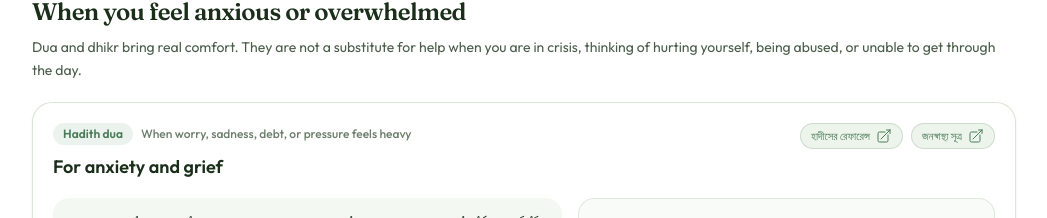
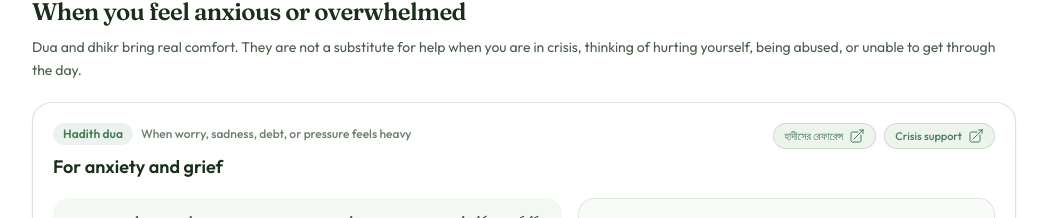
Before and after one commit to Niaz-Ul-Haque/revert-guide, a Next.js app: page /bn/dua-dhikr in a window 1280 px wide. Shown: the part 4119-4337 px from the top of the page, without its empty margins (116-1163 px from the left). Built offline with nearby package versions, Linux system fonts and the light colour scheme; no server answers.

Commit message:
fix(CHG-001): remove US crisis sources from the dua and dhikr pages and the source registry

```diff
--- a/app/[locale]/dua-dhikr/page.tsx
+++ b/app/[locale]/dua-dhikr/page.tsx
@@ -46,7 +46,7 @@ const pageSourceIds = [
   "sunnah-bukhari-anxiety-grief",
   "sunnah-ibnmajah-beneficial-knowledge",
   "darussalam",
-  "988-lifeline",
+  "988-canada",
 ];
 
 export function generateMetadata({ params }: { params: { locale: Locale } }) {
--- a/locales/en/sources.json
+++ b/locales/en/sources.json
@@ -238,54 +238,6 @@
     "accessed": "2026-06-03",
     "reviewStatus": "source-checked",
     "note": "Cited for the safety note that anyone facing harm should get trusted professional or local support before disclosing."
-  },
-  {
-    "id": "988-lifeline",
-    "title": "988 Suicide & Crisis Lifeline",
-    "organization": "988 Lifeline",
-    "category": "mental-health",
-    "url": "https://988lifeline.org/",
-    "sourceType": "Crisis support",
-    "label": "Public health source",
-    "accessed": "2026-06-03",
-    "reviewStatus": "source-checked",
-    "note": "The official crisis line for people in distress in the United States."
-  },
-  {
-    "id": "samhsa-988",
-    "title": "SAMHSA 988 Information",
-    "organization": "Substance Abuse and Mental Health Services Administration",
-    "category": "mental-health",
-    "url": "https://www.samhsa.gov/find-help/988",
-    "sourceType": "Public health information",
-    "label": "Public health source",
-    "accessed": "2026-06-03",
-    "reviewStatus": "source-checked",
-    "note": "Official U.S. government information about the 988 line and behavioral health help."
-  },
-  {
-    "id": "cdc-suicide-prevention",
-    "title": "CDC Suicide Prevention Resources",
-    "organization": "Centers for Disease Control and Prevention",
-    "category": "mental-health",
-    "url": "https://www.cdc.gov/suicide/resources/general-resources.html",
-    "sourceType": "Public health information",
-    "label": "Public health source",
-    "accessed": "2026-06-03",
-    "reviewStatus": "source-checked",
-    "note": "Official public health guidance on suicide prevention and how to get help."
-  },
-  {
-    "id": "crisis-text-line",
-    "title": "Crisis Text Line",
-    "organization": "Crisis Text Line",
-    "category": "mental-health",
-    "url": "https://www.crisistextline.org/",
-    "sourceType": "Crisis support",
-    "label": "Crisis support",
-    "accessed": "2026-06-03",
-    "reviewStatus": "source-checked",
-    "note": "Official text-based crisis support, cited where the guide points people to emergency help."
   },
   {
     "id": "khalil-center",
--- a/locales/en/tools/dua-dhikr.json
+++ b/locales/en/tools/dua-dhikr.json
@@ -114,7 +114,7 @@
           "transliteration": "Allahumma inni a'udhu bika minal-hammi wal-huzn, wal-'ajzi wal-kasal, wal-bukhli wal-jubn, wa dala'id-dayn wa ghalabatir-rijal",
           "meaning": "O Allah, I seek refuge in You from worry, grief, helplessness, laziness, miserliness, cowardice, heavy debt, and being overpowered.",
           "note": "Say this, and also take the practical step in front of you: make the call, see the doctor, tell someone.",
-          "sourceIds": ["sunnah-bukhari-anxiety-grief", "988-lifeline"]
+          "sourceIds": ["sunnah-bukhari-anxiety-grief", "988-canada"]
         },
         {
           "title": "Patience and firm steps",
--- a/locales/en/topics/dua-and-dhikr.json
+++ b/locales/en/topics/dua-and-dhikr.json
@@ -17,12 +17,18 @@
     },
     {
       "heading": "When you feel anxious or sad",
-      "content": "Dua and dhikr bring real comfort, and they do not replace professional help when you are in crisis. If you have thoughts of self-harm, feel unsafe, or cannot function, contact emergency services, a crisis line, or a qualified clinician. Faith and practical help belong together."
+      "content": "Dua and dhikr bring real comfort, and they do not replace professional help when you are in crisis. If you have thoughts of self-harm, feel unsafe, or cannot function, call 9-1-1, call or text 9-8-8, or contact a qualified clinician. Faith and practical help belong together."
     }
   ],
   "relatedStepIds": ["daily-dua-dhikr", "prayer-on-ramp", "prayer"],
   "relatedGlossaryIds": ["dua", "dhikr", "sunnah", "salah"],
   "relatedResourceIds": ["fortress-muslim-dua-book", "quran-com"],
-  "sourceIds": ["quran-com", "sunnah-com", "darussalam", "988-lifeline"],
+  "sourceIds": [
+    "quran-com",
+    "sunnah-com",
+    "darussalam",
+    "emergency-911-canada",
+    "988-canada"
+  ],
   "reviewStatus": "review-needed"
 }
```
Also changed, not shown: locales/en/dawah-guides/personal.json.
